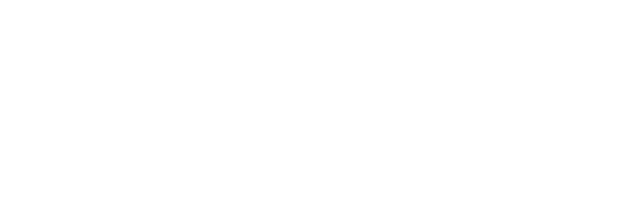
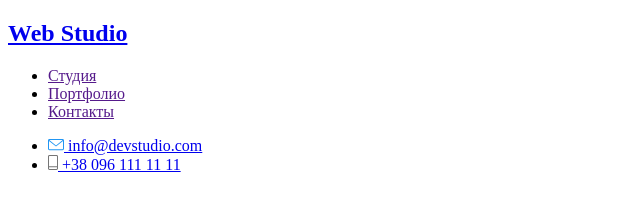
Before and after one commit to Constantine719/goit-markup-hw-01, a plain HTML site: page index.html in a window 1280 px wide. Shown: the whole page, without its empty margins (0-640 px from the left). Drawn offline with Linux system fonts and the light colour scheme.

Commit message:
Добавляет шапку страницы

```diff
--- a/index.html
+++ b/index.html
@@ -1,11 +1,39 @@
 <!DOCTYPE html>
 <html lang="en">
-<head>
-    <meta charset="UTF-8">
-    <meta name="viewport" content="width=device-width, initial-scale=1.0">
+  <head>
+    <meta charset="UTF-8" />
+    <meta name="viewport" content="width=device-width, initial-scale=1.0" />
     <title>Document</title>
-</head>
-<body>
+  </head>
+  <body>
+    <!--Шапка страницы-->
+    <header>
+      <nav>
+        <a href="/">
+          <h1>Web Studio</h1>
+        </a>
 
-</body>
+        <ul>
+          <li><a href="">Студия</a></li>
+          <li><a href="">Портфолио</a></li>
+          <li><a href="">Контакты</a></li>
+        </ul>
+      </nav>
+
+      <ul>
+        <li>
+          <a href="mailto:info@devstudio.com">
+            <img src="./images/envelope.svg" alt="электронная почта" />
+            info@devstudio.com
+          </a>
+        </li>
+        <li>
+          <a href="tel:+380961111111">
+            <img src="./images/tel.svg" alt="телефон" />
+            +38 096 111 11 11
+          </a>
+        </li>
+      </ul>
+    </header>
+  </body>
 </html>
```
Also changed, not shown: images/envelope.svg (added), images/logo.svg (added), images/overlay.svg (added), images/tel.svg (added).
